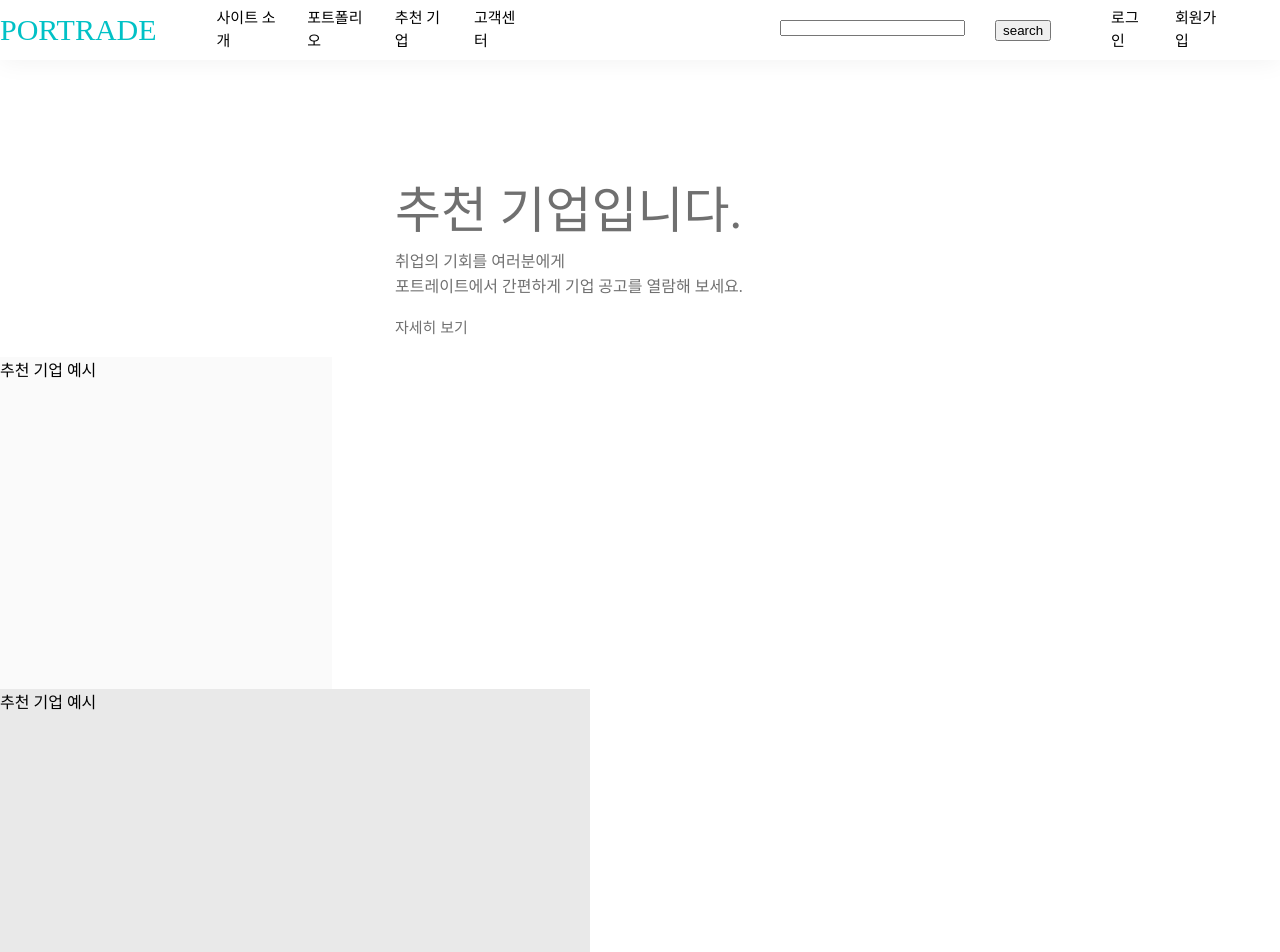
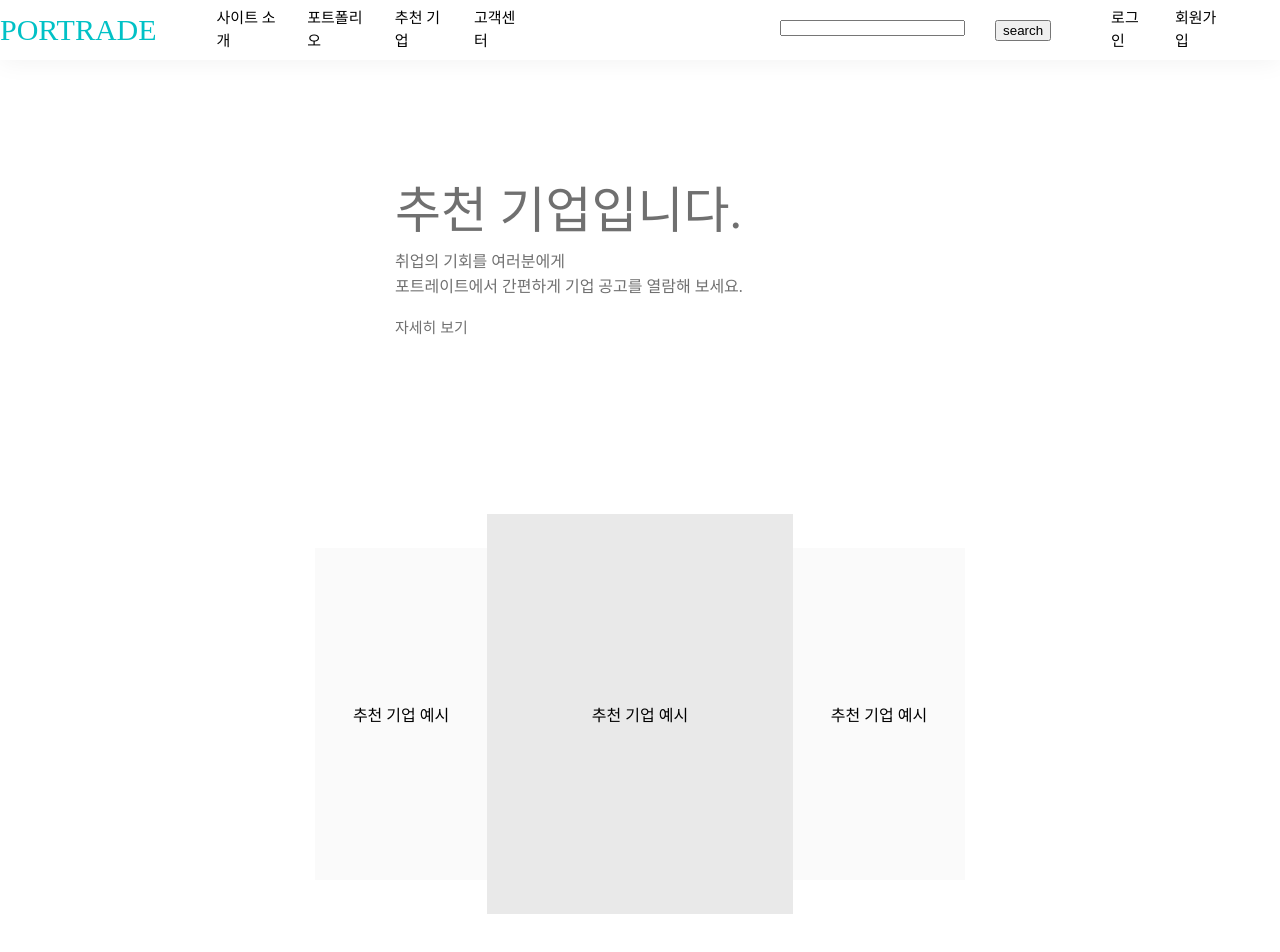
Before and after one commit to haryan248/Portrade_FrontEnd_React, a React (Create React App) app: page /suggestion in a window 1280 px wide. Shown: the top 952 px of the page. Built offline with nearby package versions, Linux system fonts and the light colour scheme; a web font is replaced by a local one.

Commit message:
Suggestion css명 통일

```diff
--- a/src/pages/css/suggestion.css
+++ b/src/pages/css/suggestion.css
@@ -25,21 +25,28 @@
     cursor: pointer;
 }
 
-.company-list {
+.suggestion-company-list {
     margin: 167px 315px 94px 315px;
     display: flex;
+    align-items: center;
+    justify-content: center;
     height: 400px;
-    align-items: center;
 }
 
 .company {
     width: 332px;
     height: 332px;
-    background-color: #E9E9E940;
+    display: flex;
+    align-items: center;
+    justify-content: center;
+    background-color: #e9e9e940;
 }
 
 .focus-company {
     width: 590px;
     height: 400px;
-    background-color: #E9E9E9;
+    display: flex;
+    align-items: center;
+    justify-content: center;
+    background-color: #e9e9e9;
 }
```
